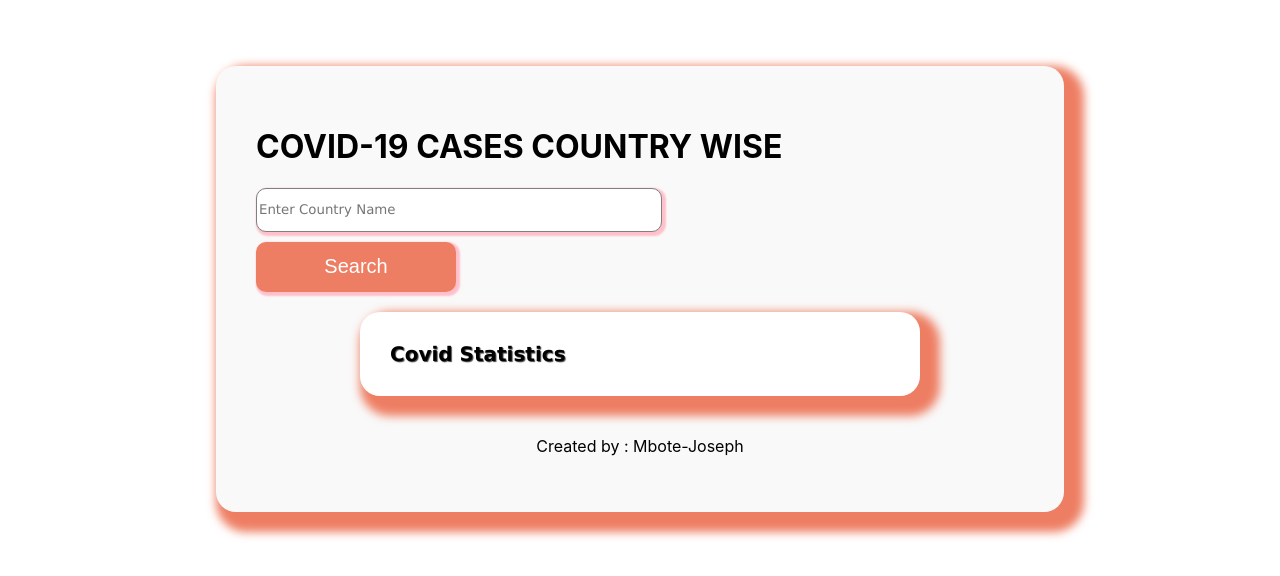
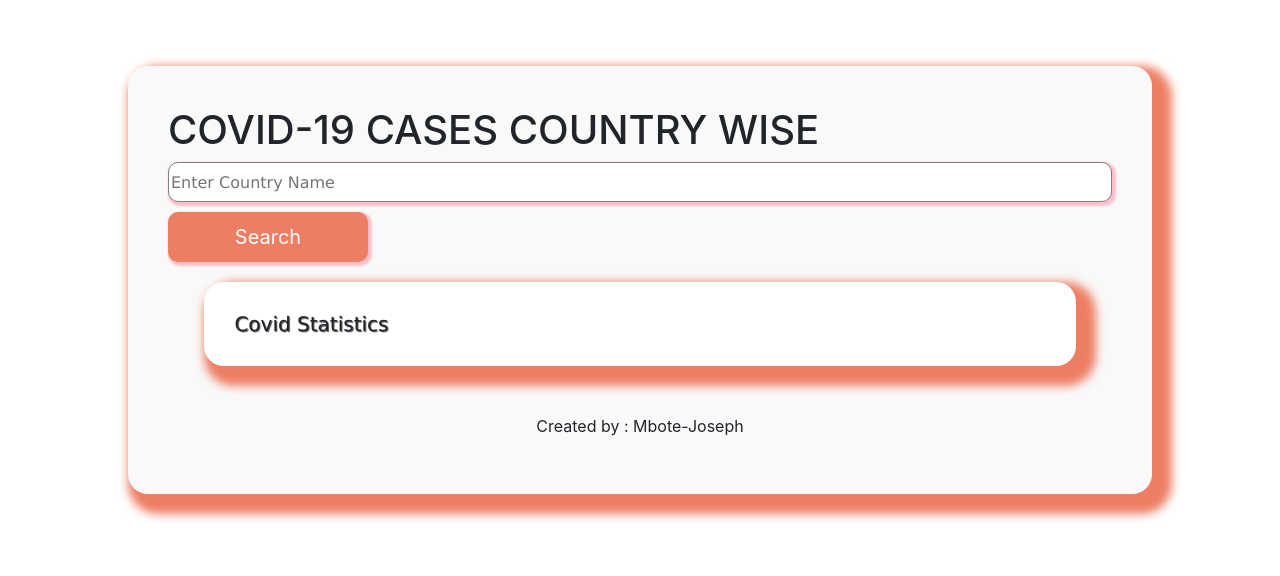
Before and after one commit to Mbote-Joseph/Covid-Tracker-in-React, a React (Create React App) app: page / in a window 1280 px wide. Shown: the part 134-710 px from the top of the page. Built offline with nearby package versions, Linux system fonts and the light colour scheme; no server answers.

Commit message:
Covid Tracker using React

```diff
--- a/public/index.html
+++ b/public/index.html
@@ -15,6 +15,7 @@
       user's mobile device or desktop. See https://developers.google.com/web/fundamentals/web-app-manifest/
     -->
     <link rel="manifest" href="%PUBLIC_URL%/manifest.json" />
+    <link href="https://cdn.jsdelivr.net/npm/bootstrap@5.0.2/dist/css/bootstrap.min.css" rel="stylesheet" integrity="sha384-EVSTQN3/azprG1Anm3QDgpJLIm9Nao0Yz1ztcQTwFspd3yD65VohhpuuCOmLASjC" crossorigin="anonymous">
     <!--
       Notice the use of %PUBLIC_URL% in the tags above.
       It will be replaced with the URL of the `public` folder during the build.
--- a/src/App.css
+++ b/src/App.css
@@ -6,7 +6,7 @@ body {
 /* #ee7e63 */
 .covidData {
   background-color: #f9f9f9 ;
-  width: 60%;
+  width: 80%;
   margin: auto;
   margin-top:200px;
   border-radius: 20px;
@@ -21,7 +21,8 @@ body {
   margin: 20px;
 }
 .covidData__input input {
-  width: 400px;
+  /* width: 400px; */
+  width: 100%;
   height: 40px;
   /* text-align: center; */
   /* font-size: 20px; */
@@ -49,7 +50,8 @@ body {
 .covidData__country__info {
   font-size: 20px;
   font-family: Verdana, Geneva, Tahoma, sans-serif;
-  width: 500px;
+  /* width: 500px; */
+  width: 90%;
   margin-left: auto;
   margin-right: auto;
   height: auto;
@@ -61,6 +63,7 @@ body {
   box-shadow: 10px 10px 10px 10px #ee7e63;
   border-radius: 20px;
   display: flex;
+
 }
 
 img{
--- a/src/App.js
+++ b/src/App.js
@@ -67,7 +67,7 @@ function App() {
   // onClick={() => setClick((clicked) => !clicked)}
 
   return (
-    <div className="covidData">
+    <div className="covidData col-12">
       <h1>COVID-19 CASES COUNTRY WISE</h1>
       <div className="covidData__input">
         <form onSubmit={handleSubmit}>
@@ -79,11 +79,11 @@ function App() {
       </div>
 
       {/* Showing the details of the country */}
-
+    <div className="row">
       {
         country ?
 
-      <div className="covidData__country__info">
+      <div className="covidData__country__info col-6 col-md-12 col-sm-12">
         <div>
         <p>Country Name : {country} </p>
 
@@ -100,7 +100,7 @@ function App() {
         <p>Recovered Today : {recoveredCases}</p>
         </div>
 
-        <div>
+        <div className="col-12 col-md-12 col-sm-12">
         {
           image ?
           <img src={image} alt="_blank"/>
@@ -116,6 +116,7 @@ function App() {
 
       <h1 className="covidData__country__info"> Covid Statistics</h1>
       }
+      </div>
       <p className="name">Created by : {name}</p>
     </div>
   );
```
